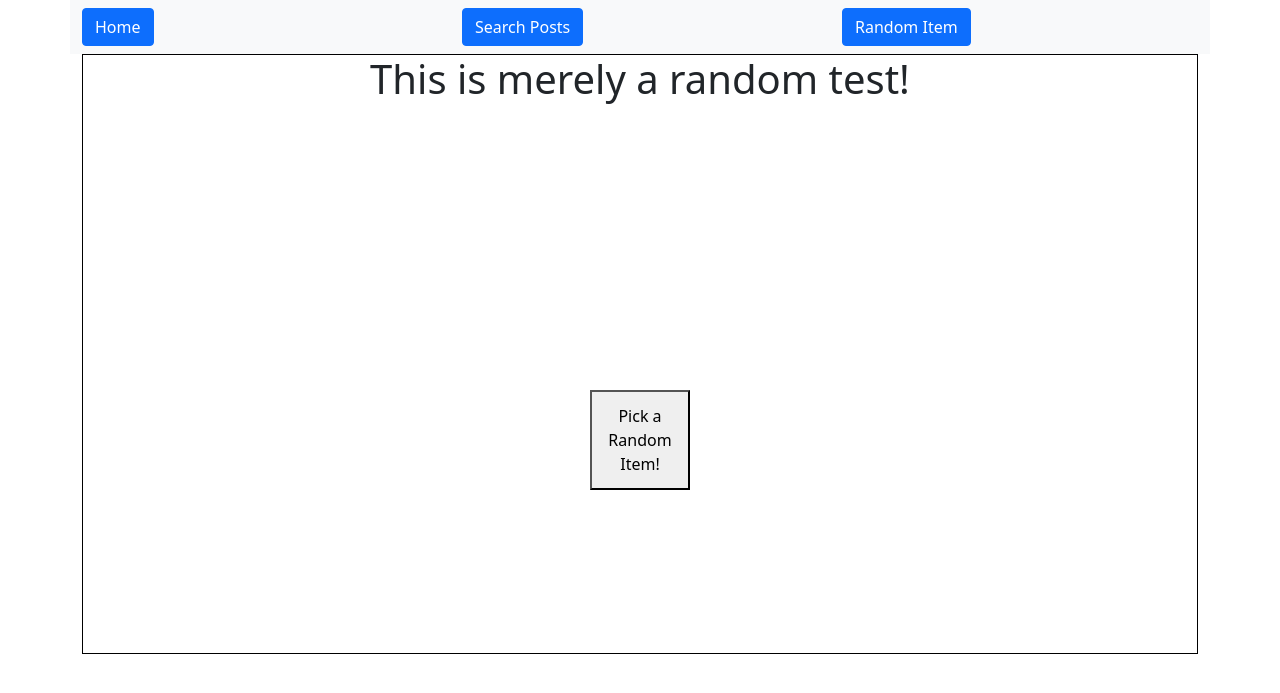
After one commit to JRAM937/cst438groupH, a Django app: page /random_item in a window 1280 px wide. The commit adds this page. Shown: the top 693 px of the page. Run offline with Django 3.2, Linux system fonts and the light colour scheme.

Commit message:
Base Stuff for my Pages
Added a rough base for the Landing page and the random_item page.

```diff
--- a/otterBucket/otterbucket_app/templates/otterbucket_app/header.html
+++ b/otterBucket/otterbucket_app/templates/otterbucket_app/header.html
@@ -3,11 +3,13 @@
 <head>
     <meta charset="utf-8"><!-- CSS only -->
     <link href="https://cdn.jsdelivr.net/npm/bootstrap@5.0.0-beta2/dist/css/bootstrap.min.css" rel="stylesheet" integrity="sha384-BmbxuPwQa2lc/FVzBcNJ7UAyJxM6wuqIj61tLrc4wSX0szH/Ev+nYRRuWlolflfl" crossorigin="anonymous">
-    <title>Display List</title>
+    <title>Otter Bucket</title>
 </head>
 <body class = 'container'>
 
     <nav class = "navbar navbar-expand-lg navbar-light bg-light row">
         <div class = 'col-sm'><a class = "btn btn-primary" href = "/">Home</a></div>
         <div class = 'col-sm'><a class = "btn btn-primary" href = "/search">Search Posts</a></div>
+        <div class = 'col-sm'><a class = "btn btn-primary" href = "/random_item">Random Item</a></div>
     </nav>
+</body>
--- /dev/null
+++ b/otterBucket/otterbucket_app/templates/otterbucket_app/landing.html
@@ -0,0 +1 @@
+{% include "otterbucket_app/header.html" %}
--- /dev/null
+++ b/otterBucket/otterbucket_app/templates/otterbucket_app/random_item.html
@@ -0,0 +1,17 @@
+{% include "otterbucket_app/header.html" %}
+
+<style>
+	#wrapper{width:100%; height:600px; border:1px solid black;}
+	h1 {text-align: center}
+	button{height:100px; position:relative; margin: -20px -50px; width:100px; top:50%; left:50%;}
+</style>
+
+<body>
+	<div id="wrapper">
+		<h1>
+			This is merely a random test!
+		</h1>
+
+        <button type="button">Pick a Random Item!</button>
+	</div>
+</body>
--- a/otterBucket/otterbucket_app/urls.py
+++ b/otterBucket/otterbucket_app/urls.py
@@ -9,4 +9,5 @@ urlpatterns = [
     path('', views.index, name='index'),
     path('genlist',views.genBucketList, name='genlist'),
     path('list', views.list, name='list'),
+    path('random_item', views.random_item, name='random_item'),
 ]
--- a/otterBucket/otterbucket_app/views.py
+++ b/otterBucket/otterbucket_app/views.py
@@ -6,7 +6,7 @@ from .models import BucketItem,BucketList,User
 # Create your views here.
 # index is the name used in urls.py to call this function
 def index(request):
-    return HttpResponse("<h1>This is were you would put a view file</h1><a href='/list'>to list</a>")
+    return render(request, 'otterbucket_app/landing.html')
 
 def genBucketList(request):
     for i in range(10):
@@ -18,3 +18,6 @@ def list(request):
     bucketItems = BucketItem.objects.all()
     context = {'bucketItems': bucketItems}
     return render(request, 'otterbucket_app/display_list.html',context)
+
+def random_item(request):
+    return render(request, 'otterbucket_app/random_item.html')
```
Also changed, not shown: otterBucket/templates/landing.html (deleted, +0 -17 lines), otterBucket/templates/random_item.html (deleted, +0 -17 lines).
